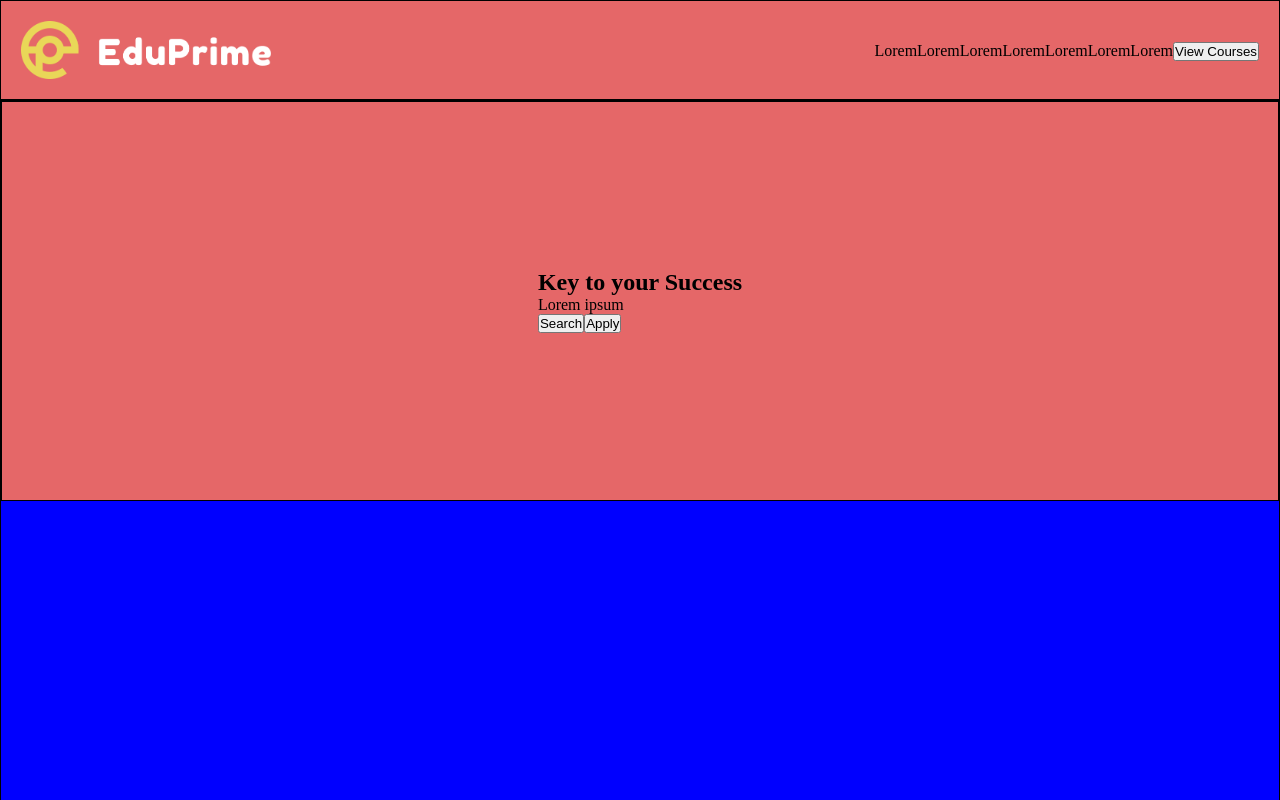
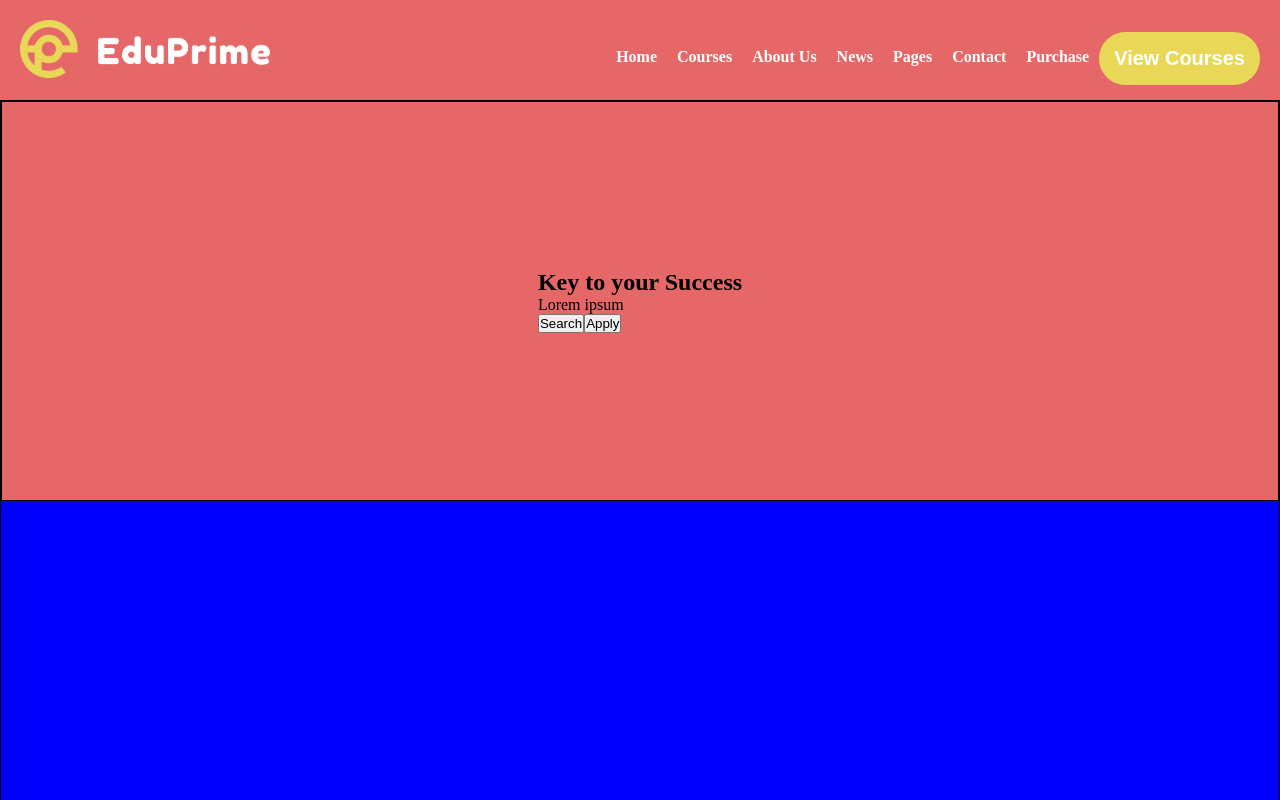
Before and after one commit to Afrodario/proj-html-vuejs, a Vue app: page / in a window 1280 px wide. Shown: the top 800 px of the page. Built offline with nearby package versions, Linux system fonts and the light colour scheme.

Commit message:
06. Dinamicizzazione e rifiniture grafiche per l'header

```diff
--- a/src/assets/style/common.scss
+++ b/src/assets/style/common.scss
@@ -1,3 +1,5 @@
+@import "./variables.scss";
+
 * {
     padding: 0;
     margin: 0;
@@ -22,4 +24,18 @@
 
 ul {
     list-style-type: none;
+
+    a {
+        text-decoration: none;
+    }
 }
+
+.main-btn {
+    border: transparent;
+    padding: 15px;
+    border-radius: 35px;
+    color: white;
+    background-color: $buttonColor;
+    font-weight: bold;
+    font-size: 20px;
+}
--- a/src/components/EduHeader.vue
+++ b/src/components/EduHeader.vue
@@ -1,23 +1,21 @@
 <template>
-  <header class="debug">
+  <header>
         <nav class="main-nav flex">
           <!-- Inizio parte sinistra navbar -->
             <EduLogo/>
           <!-- Fine parte sinistra navbar -->
           <!-- Inizio parte destra navbar -->
-          <nav class="inner-nav">
-              <ul class="flex">
-                  <li>Lorem</li>
-                  <li>Lorem</li>
-                  <li>Lorem</li>
-                  <li>Lorem</li>
-                  <li>Lorem</li>
-                  <li>Lorem</li>
-                  <li>Lorem</li>
+          <nav class="inner-nav flex">
+              <ul v-for="(item, index) in innerNav"
+                :key="index"
+              class="flex">
                   <li>
-                      <button>View Courses</button>
+                      <a href="#">
+                          {{item}}
+                      </a>
                   </li>
               </ul>
+              <button class="main-btn">View Courses</button>
           </nav>
           <!-- Fine parte destra navbar -->
         </nav>
@@ -31,6 +29,19 @@ export default {
     name: "EduHeader",
     components: {
         EduLogo,
+    },
+    data() {
+        return {
+            innerNav: [
+                "Home",
+                "Courses",
+                "About Us",
+                "News",
+                "Pages",
+                "Contact",
+                "Purchase"
+            ]
+        }
     }
 
 }
@@ -48,6 +59,19 @@ export default {
             justify-content: space-between;
             align-items: center;
             padding: 20px;
+            line-height: 50px;
+
+            // Inizio inner nav
+            .inner-nav {
+                li {
+                    a {
+                        padding: 10px;
+                        color: white;
+                        font-weight: bold;
+                    }
+                }
+            }
+            // Fine inner nav
         }
         // Fine main nav
     }
```
